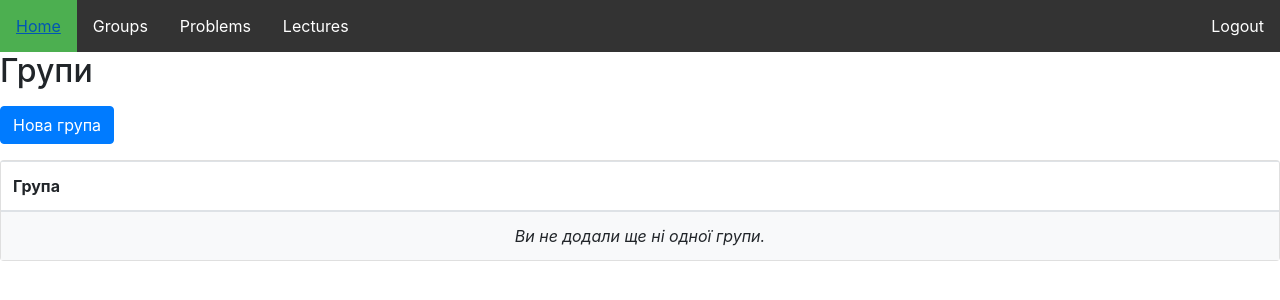
After one commit to andriidem308/django-eolimp-test, a Django app: page /groups/ in a window 1280 px wide. The commit adds this page. Shown: the top 300 px of the page. Run offline with Django 4.2, Linux system fonts and the light colour scheme; data that the repository does not hold is empty; some libraries are stand-ins or nearby versions; some web fonts are replaced.

Commit message:
add some pages with querysets for Teacher model

```diff
--- a/django_eolimp/urls.py
+++ b/django_eolimp/urls.py
@@ -17,7 +17,7 @@ from django.contrib import admin
 from django.urls import include, path
 
 urlpatterns = [
-    path('admin/', admin.site.urls),
+    path('admin/', admin.site.urls, name='admin'),
     path('api/', include('eolimp_app.api_urls')),
     path('', include('eolimp_app.urls')),
 
--- a/eolimp_app/static/background.css
+++ /dev/null
@@ -1,6 +0,0 @@
-body {
-    /*background: linear-gradient(0deg, rgba(2,173,231,0.5), rgba(2,173,231,0.5)) repeat;*/
-    background-image: url(images/background.jpg);
-    background-size: 100%;
-    background-position-y: 42%;
-}
--- /dev/null
+++ b/eolimp_app/static/css/navigation.css
@@ -0,0 +1,31 @@
+ul {
+    list-style-type: none;
+    margin: 0;
+    padding: 0;
+    overflow: hidden;
+    background-color: #333;
+}
+
+li {
+    float: left;
+}
+
+.li-left {
+    float: right;
+}
+
+li a {
+    display: block;
+    color: white;
+    text-align: center;
+    padding: 14px 16px;
+    text-decoration: none;
+}
+
+li a:hover:not(.active) {
+    background-color: #111;
+}
+
+.active {
+    background-color: #4CAF50;
+}
--- a/eolimp_app/templates/base.html
+++ b/eolimp_app/templates/base.html
@@ -5,47 +5,15 @@
     <meta charset="utf-8">
     <meta name="viewport" content="width=device-width, initial-scale=1, shrink-to-fit=no">
     <title>{% block title %}Testing Service{% endblock %}</title>
-    <link rel="icon" href="{% static 'img/favicon.png' %}">
-
+{#    <link rel="icon" href="{% static 'img/favicon.png' %}">#}
     <link href="https://fonts.googleapis.com/css?family=Clicker+Script" rel="stylesheet">
     <link rel="stylesheet" href="https://maxcdn.bootstrapcdn.com/bootstrap/4.0.0/css/bootstrap.min.css" integrity="sha384-Gn5384xqQ1aoWXA+058RXPxPg6fy4IWvTNh0E263XmFcJlSAwiGgFAW/dAiS6JXm" crossorigin="anonymous">
-      <link rel="stylesheet" href="static/background.css">
+    <link rel="stylesheet" href="../static/css/main.css">
   </head>
   <body>
-    <div class="container my-4">
-      <div class="row justify-content-center">
-        <div class="col-md-10 col-sm-12">
-          <div class="row">
-            <div class="col-6">
-              <h1 class="">
-                <a href="{% url 'home' %}">Testing Service</a>
-              </h1>
-            </div>
-            <div class="col-6 text-right">
-                <a href="#">Login</a>
-                <a href="#">Sign up</a>
-{#              {% if user.is_authenticated %}#}
-{#                <p class="pt-3">Logged in as <strong>{{ user.username }}</strong>#}
-{#                    <a href="{% url 'logout' %}"> | Вийти</a>.#}
-{#                </p>#}
-{#              {% else %}#}
-{#                <a href="{% url 'login' %}" class="btn btn-light" role="button">Увійти</a>#}
-{#                <a href="{% url 'signup' %}" class="btn btn-primary" role="button">Зареєструватись</a>#}
-{#              {% endif %}#}
-            </div>
-          </div>
-{#        {% if user.is_authenticated %}#}
-{#            {% include '_navigation.html' with user=user%}#}
-{#        {% endif %}#}
-          <div class="card mb-3" style="margin-top: 15px">
-            <div class="card-body">
-              {% block content %}
-              {% endblock %}
-            </div>
-          </div>
-        </div>
-      </div>
-    </div>
+    {% include "includes/navigation.html" %}
+    {% block content %}
+    {% endblock %}
     <script src="https://maxcdn.bootstrapcdn.com/bootstrap/4.0.0/js/bootstrap.min.js" integrity="sha384-JZR6Spejh4U02d8jOt6vLEHfe/JQGiRRSQQxSfFWpi1MquVdAyjUar5+76PVCmYl" crossorigin="anonymous"></script>
   </body>
 </html>
--- /dev/null
+++ b/eolimp_app/templates/home.html
@@ -0,0 +1,5 @@
+{% extends 'base.html' %}
+
+{% block content %}
+
+{% endblock %}
--- /dev/null
+++ b/eolimp_app/templates/includes/navigation.html
@@ -0,0 +1,9 @@
+<link rel="stylesheet" href="../../static/css/navigation.css">
+<ul>
+    <li><a class="active" href="{% url "home" %}">Home</a></li>
+{#  <li><a href="{% url "lectures" %}">Lectures</a></li>#}
+    <li><a href="{% url 'groups' %}">Groups</a></li>
+    <li><a href="{% url 'problems' %}">Problems</a></li>
+    <li><a href="{% url 'lectures' %}">Lectures</a></li>
+    <li class="li-left"><a href="{% url "logout" %}">Logout</a></li>
+</ul>
--- /dev/null
+++ b/eolimp_app/templates/teacher_views/groups_list.html
@@ -0,0 +1,26 @@
+{% extends 'base.html' %}
+
+{% block content %}
+    <h2 class="mb-3">Групи</h2>
+    <a href="{% url 'home' %}" class="btn btn-primary mb-3" role="button">Нова група</a>
+    <div class="card">
+        <table class="table mb-0">
+            <thead>
+                <tr>
+                    <th>Група</th>
+                </tr>
+            </thead>
+            <tbody>
+                {% for group in groups %}
+                <tr>
+                    <td class="align-middle"><a href="{% url 'home' %}">{{ group.group_name }}</a></td>
+                </tr>
+                {% empty %}
+                <tr>
+                    <td class="bg-light text-center font-italic" colspan="5">Ви не додали ще ні одної групи.</td>
+                </tr>
+                {% endfor %}
+            </tbody>
+        </table>
+    </div>
+{% endblock %}
--- a/eolimp_app/urls.py
+++ b/eolimp_app/urls.py
@@ -1,3 +1,4 @@
+from django.contrib.auth import views as auth_views
 from django.urls import include, path
 
 from .views import *
@@ -5,5 +6,13 @@ from .views import *
 
 urlpatterns = [
     path('', home, name='home'),
+    path('login/', auth_views.LoginView.as_view(
+        template_name="pre_login.html", redirect_authenticated_user=True), name='login'
+         ),
+    path('logout/', auth_views.LogoutView.as_view(template_name='pre_login.html'), name='logout'),
+
+    path('groups/', GroupsListView.as_view(template_name='teacher_views/groups_list.html'), name='groups'),
+    path('problems/', ProblemsListView.as_view(template_name='teacher_views/problems_list.html'), name='problems'),
+    path('lectures/', LecturesListView.as_view(template_name='teacher_views/lectures_list.html'), name='lectures'),
 
 ]
--- a/eolimp_app/views.py
+++ b/eolimp_app/views.py
@@ -1,7 +1,50 @@
 from django.shortcuts import redirect, render
+from django.views.generic import ListView
+
+from .models import *
 
 
 def home(request):
-    # if request.user.is_authenticated:
-    #     return redirect('my_account')
-    return render(request, 'pre_login.html')
+    if not request.user.is_authenticated:
+        return redirect('login')
+    return render(request, 'home.html')
+
+
+def groups(request):
+    return render(request, 'teacher_views/groups.html')
+
+
+class GroupsListView(ListView):
+    model = Group
+    ordering = ('group_name', )
+    context_object_name = 'groups'
+    # template_name = 'teachers/task_change_list.html'
+
+    def get_queryset(self):
+        user = self.request.user
+        queryset = Group.objects.filter(teacher_id__user_id=user.pk)
+        return queryset
+
+
+class ProblemsListView(ListView):
+    model = Problem
+    ordering = ('date_created', )
+    context_object_name = 'problems'
+    # template_name = 'teachers/task_change_list.html'
+
+    def get_queryset(self):
+        user = self.request.user
+        queryset = Problem.objects.filter(teacher_id__user_id=user.pk)
+        return queryset
+
+
+class LecturesListView(ListView):
+    model = Lecture
+    ordering = ('date_created', )
+    context_object_name = 'lectures'
+    # template_name = 'teachers/task_change_list.html'
+
+    def get_queryset(self):
+        user = self.request.user
+        queryset = Lecture.objects.filter(teacher_id__user_id=user.pk)
+        return queryset
--- a/requirements.txt
+++ b/requirements.txt
@@ -8,6 +8,7 @@ coreschema==0.0.4
 cryptography==36.0.1
 defusedxml==0.7.1
 django-cors-headers==3.11.0
+django-crispy-forms==1.14.0
 django-rest-framework==0.1.0
 django-templated-mail==1.1.1
 Django==4.0.1
```
Also changed, not shown: django_eolimp/settings.py (+11 -0 lines), eolimp_app/static/css/pre_login.css (added, +62 -0 lines), eolimp_app/templates/pre_login.html (+55 -21 lines), eolimp_app/templates/teacher_views/lectures_list.html (added, +26 -0 lines), eolimp_app/templates/teacher_views/problems_list.html (added, +26 -0 lines), 1 other file.
